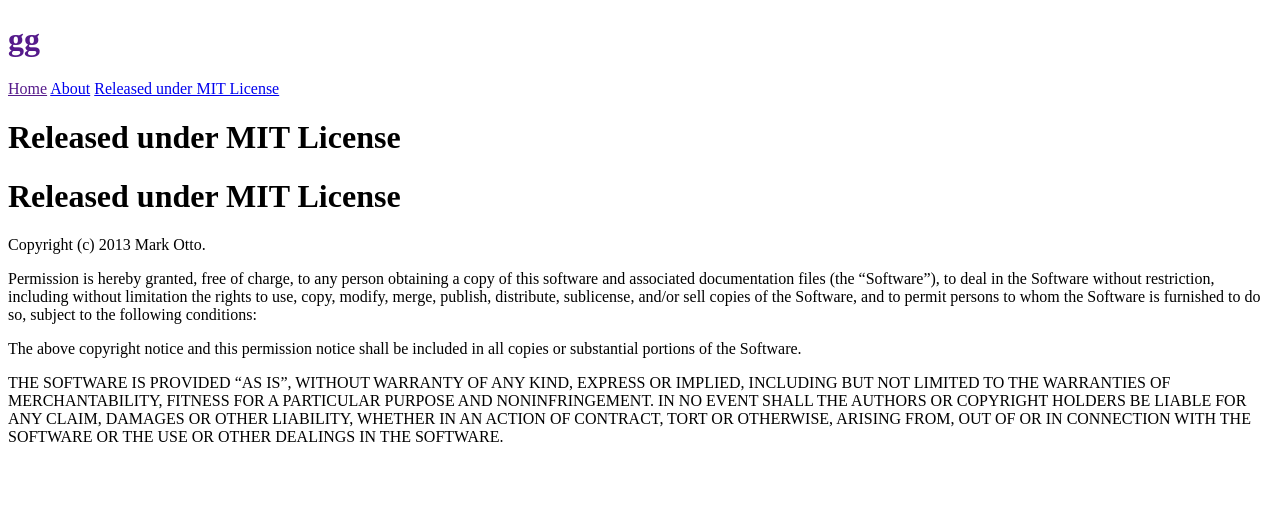
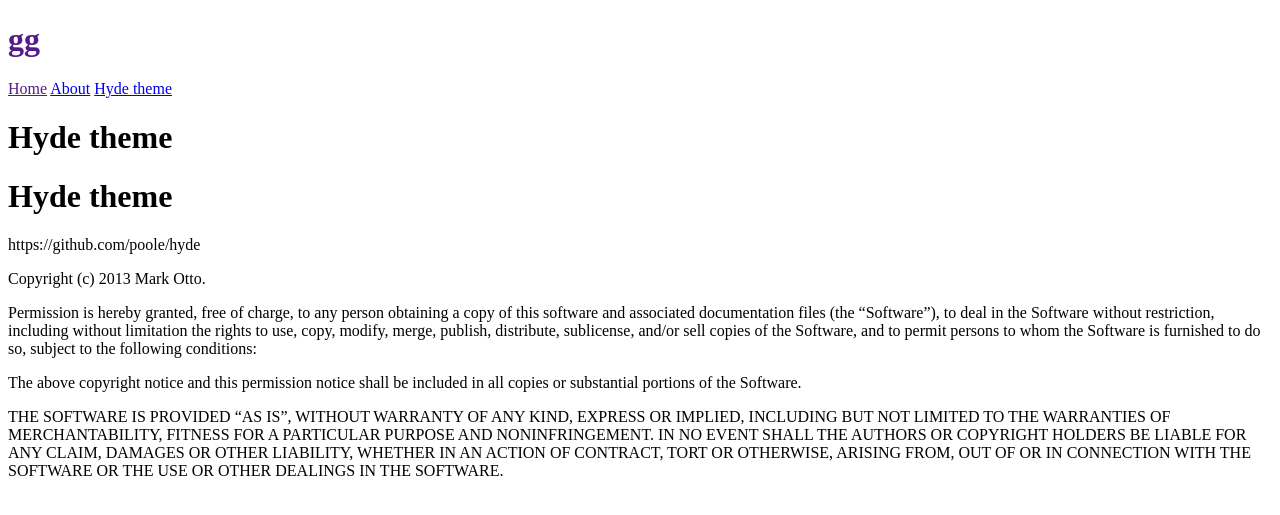
Before and after one commit to Garciat/garciat.github.io, a Jekyll site: the page built from THEME-LICENSE.md, in a window 1280 px wide. Shown: the top 515 px of the page. Built offline with Jekyll 4.4.1, drawn with Linux system fonts in a browser that asks for light colours; our own code applies the rules of GitHub Pages for plain Markdown files.

Commit message:
Update THEME-LICENSE.md

```diff
--- a/THEME-LICENSE.md
+++ b/THEME-LICENSE.md
@@ -1,4 +1,6 @@
-# Released under MIT License
+# Hyde theme
+
+https://github.com/poole/hyde
 
 Copyright (c) 2013 Mark Otto.
 
```
